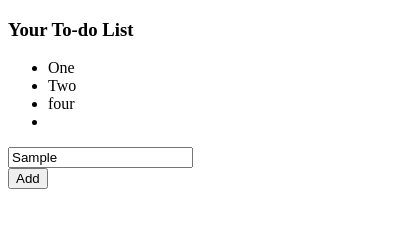
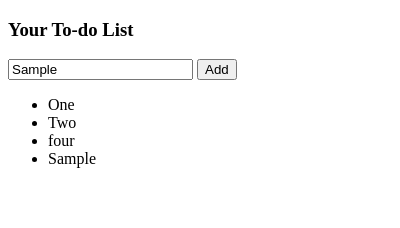
Before and after one commit to akhil0001/Extension, a browser extension: page todo/popup.html in a window 400 px wide. Both pictures are taken after typing "Sample" into the empty fields and a click on the button "Add". Drawn offline with Linux system fonts and the light colour scheme.

Commit message:
Just trying to optimize app

```diff
--- a/todo/popup.css
+++ b/todo/popup.css
@@ -1,5 +1,5 @@
 html,body{
-    width: 200px;
+
 }
 .hidden
 {
--- a/todo/popup.html
+++ b/todo/popup.html
@@ -7,13 +7,14 @@
 <body>
     <div id="popup_content">
         <h3>Your To-do List</h3>
+        <input type="text" name="item" id="item-value">
+        <button>Add</button>
         <ul id="items">
             <li>One</li>
             <li>Two</li>
             <li>four</li>
         </ul>
-        <input type="text" name="item" id="item-value">
-        <button>Add</button>
+
     </div>
 
     <div class="hidden" id="error_content">
--- a/todo/popup.js
+++ b/todo/popup.js
@@ -1,12 +1,13 @@
 function addToList()
 {
     var unlistedItems=document.getElementById("items");
-    var li=document.createElement("li");
-    var newItem=document.getElementById("item-value").innerText;
-    li.appendChild(document.createTextNode(newItem));
-    unlistedItems.appendChild(li);
+    // var li=document.createElement("li");
+     var newItem=document.getElementById("item-value").value;
+    // li.appendChild(document.createTextNode(newItem));
+    // unlistedItems.appendChild(li);
+    unlistedItems.innerHTML+="<li>"+newItem+"</li>";
 }
 document.addEventListener('DOMContentLoaded', function () {
     document.querySelector('button').addEventListener('click', addToList);
-    main();
+    //main();
   });
```
